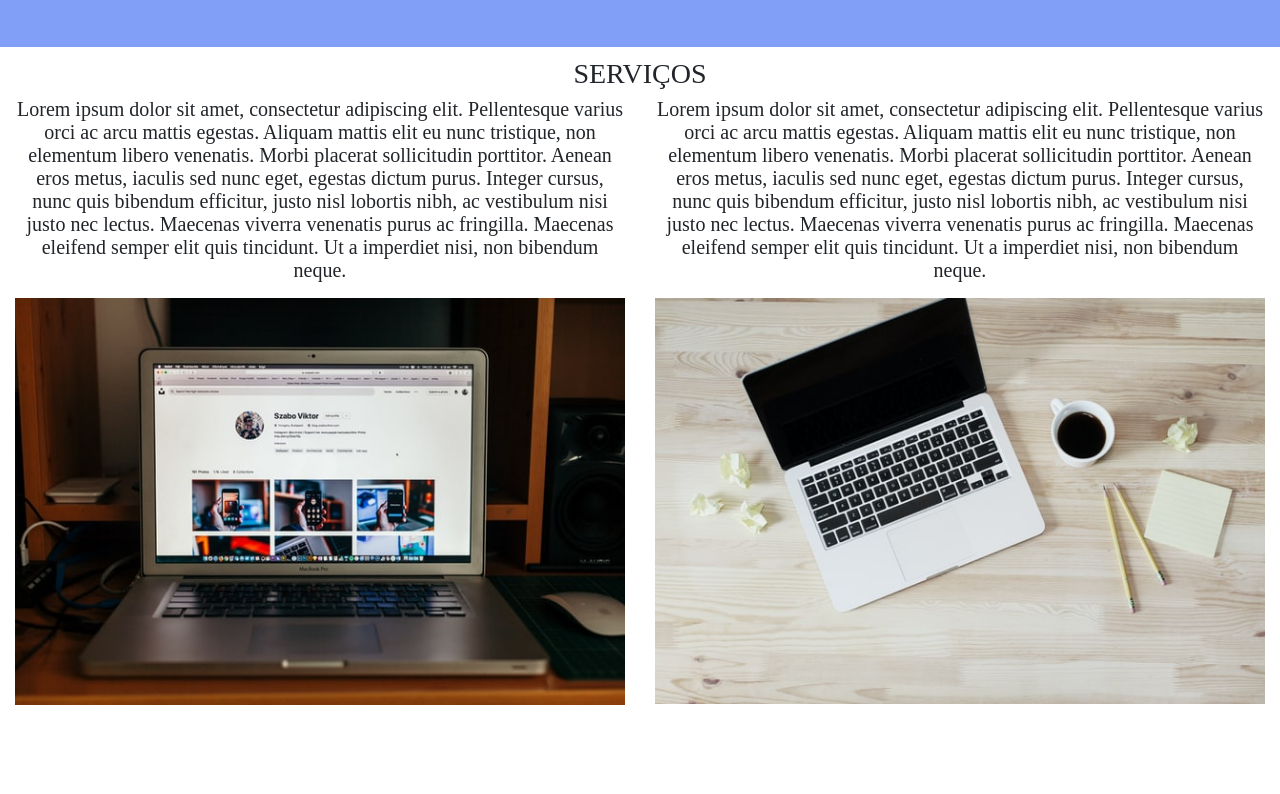
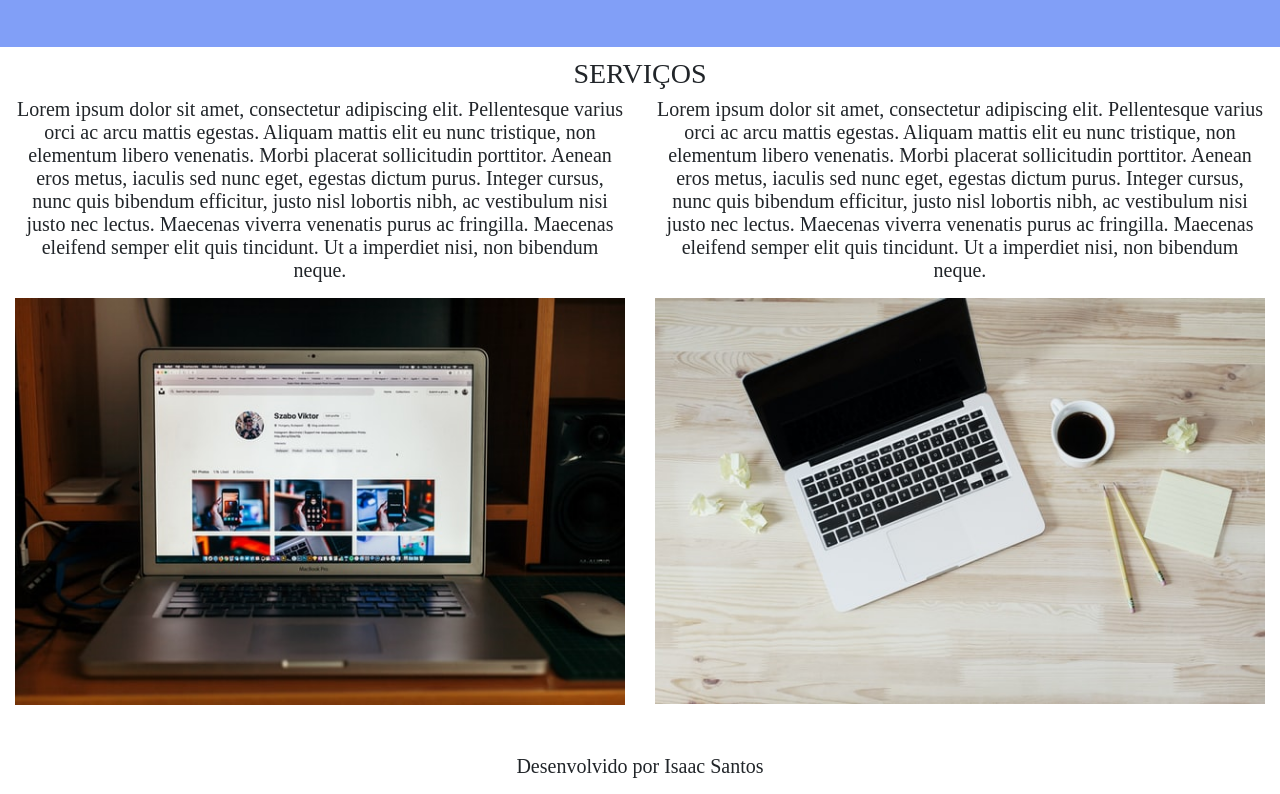
Before and after one commit to izaque459/projetbootstrap, a plain HTML site: page index.html in a window 1280 px wide. Shown: the part 930-1724 px from the top of the page. Before the commit the page ends 1685 px from the top, so only its background shows below. Drawn offline with Linux system fonts and the light colour scheme.

Commit message:
modificado footer

```diff
--- a/index.html
+++ b/index.html
@@ -80,5 +80,8 @@
 			</div>
 		</section>
 
+		<footer class="container-fluid text-center bg-footer">
+			<p>Desenvolvido por Isaac Santos</p>
+		</footer>
 	</body>
 </html>
```
